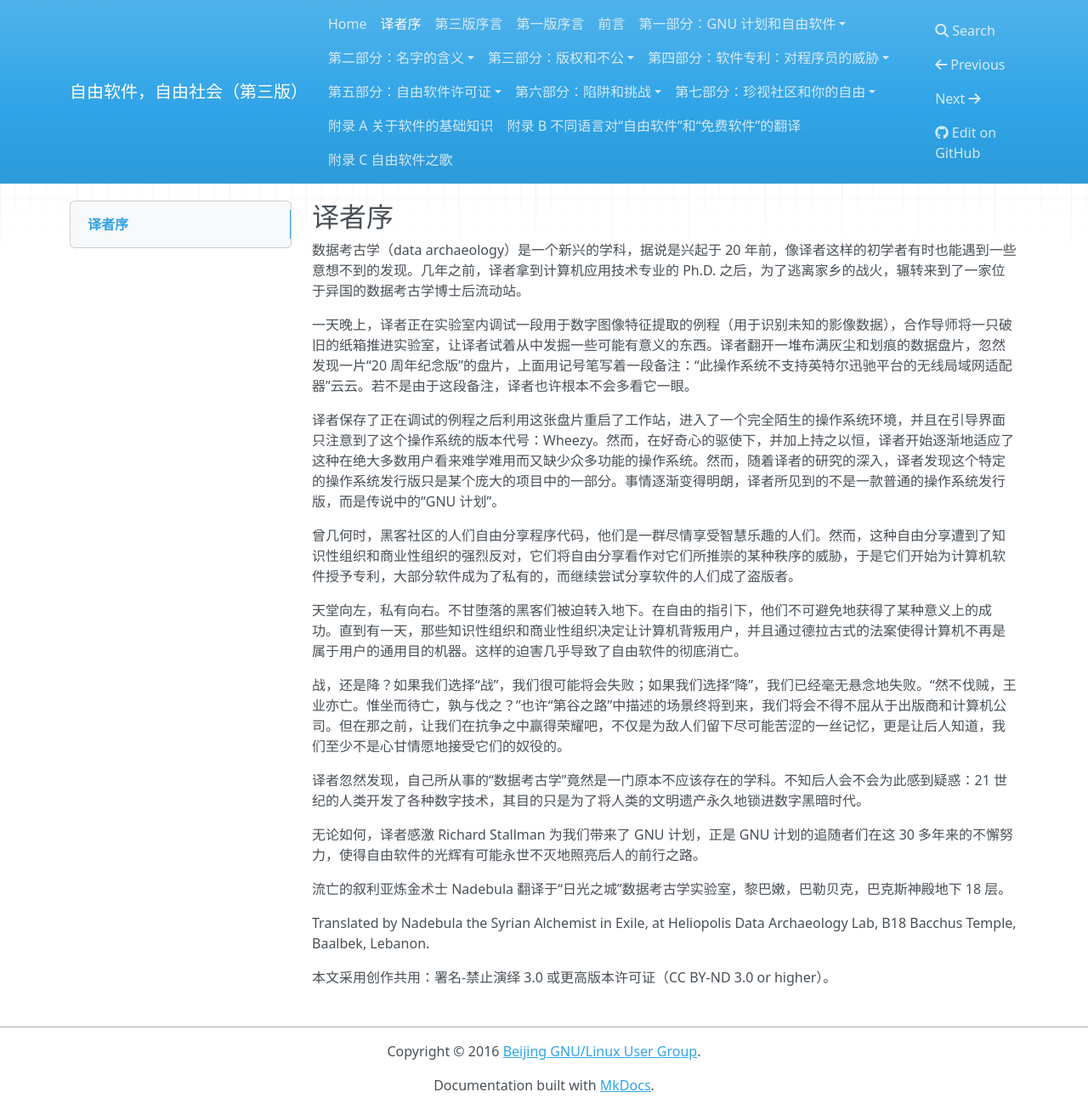
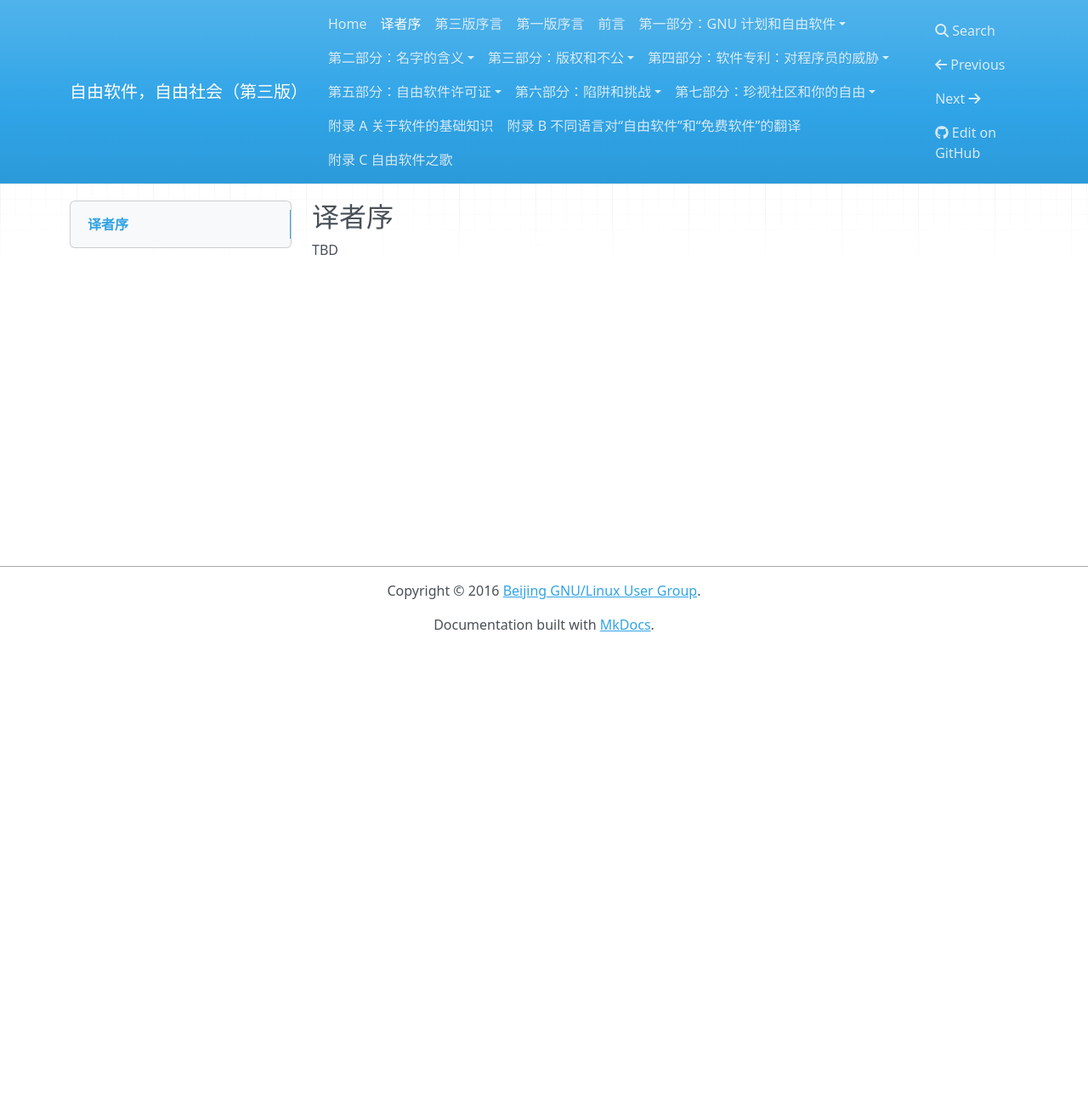
Before and after one commit to beijinglug/fsfs-zh, an MkDocs documentation site: the page built from docs/foreword-trans.md, in a window 1280 px wide. Shown: the whole page at 85% size. Built offline with MkDocs 1.6.1, drawn with Linux system fonts in a browser that asks for light colours; nearby versions of some CDN libraries; old or Windows-style settings are respelled for this version of MkDocs; after the commit the page ends 900 px from its top, so only the background shows below that.

Commit message:
remove foreword-trans

```diff
--- a/docs/foreword-trans.md
+++ b/docs/foreword-trans.md
@@ -1,23 +1,3 @@
 ## 译者序
 
-数据考古学（data archaeology）是一个新兴的学科，据说是兴起于 20 年前，像译者这样的初学者有时也能遇到一些意想不到的发现。几年之前，译者拿到计算机应用技术专业的 Ph.D. 之后，为了逃离家乡的战火，辗转来到了一家位于异国的数据考古学博士后流动站。
-
-一天晚上，译者正在实验室内调试一段用于数字图像特征提取的例程（用于识别未知的影像数据），合作导师将一只破旧的纸箱推进实验室，让译者试着从中发掘一些可能有意义的东西。译者翻开一堆布满灰尘和划痕的数据盘片，忽然发现一片“20 周年纪念版”的盘片，上面用记号笔写着一段备注：“此操作系统不支持英特尔迅驰平台的无线局域网适配器”云云。若不是由于这段备注，译者也许根本不会多看它一眼。
-
-译者保存了正在调试的例程之后利用这张盘片重启了工作站，进入了一个完全陌生的操作系统环境，并且在引导界面只注意到了这个操作系统的版本代号：Wheezy。然而，在好奇心的驱使下，并加上持之以恒，译者开始逐渐地适应了这种在绝大多数用户看来难学难用而又缺少众多功能的操作系统。然而，随着译者的研究的深入，译者发现这个特定的操作系统发行版只是某个庞大的项目中的一部分。事情逐渐变得明朗，译者所见到的不是一款普通的操作系统发行版，而是传说中的“GNU 计划”。
-
-曾几何时，黑客社区的人们自由分享程序代码，他们是一群尽情享受智慧乐趣的人们。然而，这种自由分享遭到了知识性组织和商业性组织的强烈反对，它们将自由分享看作对它们所推崇的某种秩序的威胁，于是它们开始为计算机软件授予专利，大部分软件成为了私有的，而继续尝试分享软件的人们成了盗版者。
-
-天堂向左，私有向右。不甘堕落的黑客们被迫转入地下。在自由的指引下，他们不可避免地获得了某种意义上的成功。直到有一天，那些知识性组织和商业性组织决定让计算机背叛用户，并且通过德拉古式的法案使得计算机不再是属于用户的通用目的机器。这样的迫害几乎导致了自由软件的彻底消亡。
-
-战，还是降？如果我们选择“战”，我们很可能将会失败；如果我们选择“降”，我们已经毫无悬念地失败。“然不伐贼，王业亦亡。惟坐而待亡，孰与伐之？”也许“第谷之路”中描述的场景终将到来，我们将会不得不屈从于出版商和计算机公司。但在那之前，让我们在抗争之中赢得荣耀吧，不仅是为敌人们留下尽可能苦涩的一丝记忆，更是让后人知道，我们至少不是心甘情愿地接受它们的奴役的。
-
-译者忽然发现，自己所从事的“数据考古学”竟然是一门原本不应该存在的学科。不知后人会不会为此感到疑惑：21 世纪的人类开发了各种数字技术，其目的只是为了将人类的文明遗产永久地锁进数字黑暗时代。
-
-无论如何，译者感激 Richard Stallman 为我们带来了 GNU 计划，正是 GNU 计划的追随者们在这 30 多年来的不懈努力，使得自由软件的光辉有可能永世不灭地照亮后人的前行之路。
-
-流亡的叙利亚炼金术士 Nadebula 翻译于“日光之城”数据考古学实验室，黎巴嫩，巴勒贝克，巴克斯神殿地下 18 层。
-
-Translated by Nadebula the Syrian Alchemist in Exile, at Heliopolis Data Archaeology Lab, B18 Bacchus Temple, Baalbek, Lebanon.
-
-本文采用创作共用：署名-禁止演绎 3.0 或更高版本许可证（CC BY-ND 3.0 or higher）。
+TBD
```
